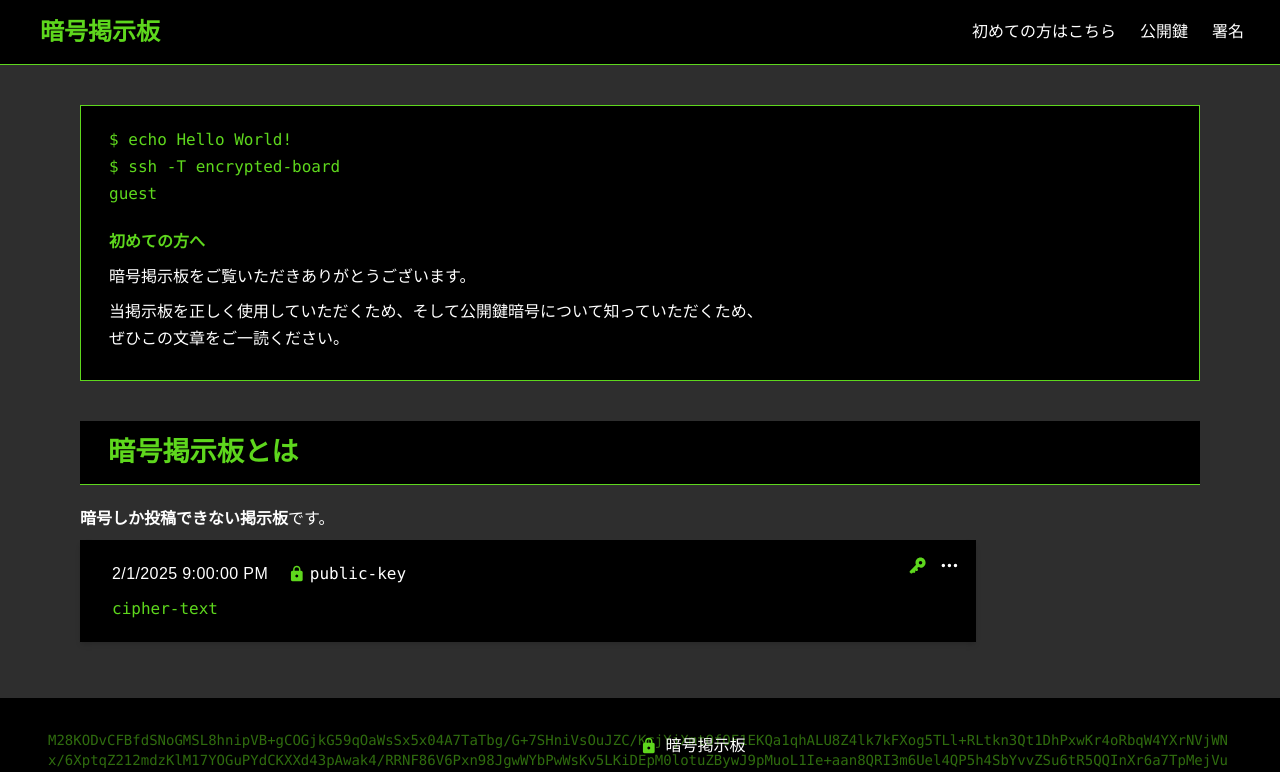
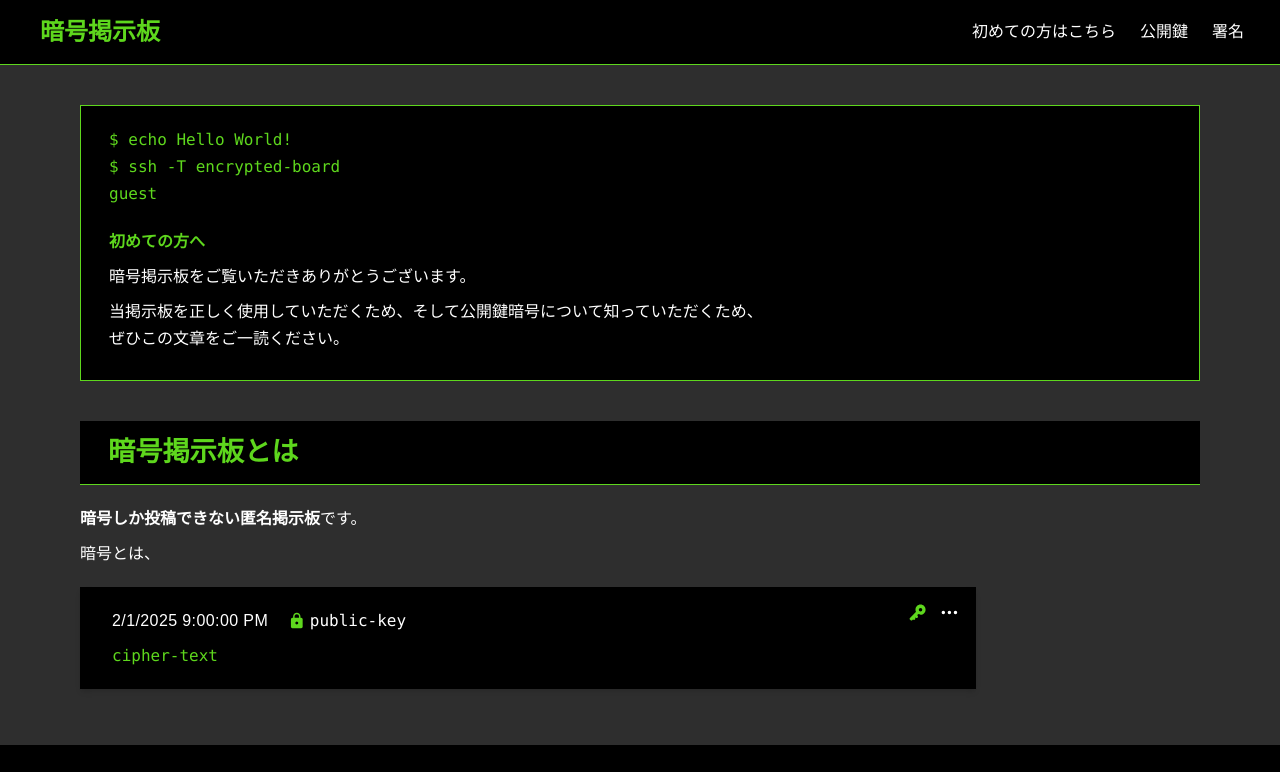
Before and after one commit to nanasi-1/encrypted-board, a Next.js app: page /about in a window 1280 px wide. Shown: the top 772 px of the page. Built offline with nearby package versions, Linux system fonts and the light colour scheme.

Commit message:
CSSを調整

```diff
--- a/src/app/about/(components)/sections/about-encrypted-board.tsx
+++ b/src/app/about/(components)/sections/about-encrypted-board.tsx
@@ -14,7 +14,12 @@ export default function AboutEncryptedBoard() {
   return (
     <section>
       <Header2>暗号掲示板とは</Header2>
-      <p><strong>暗号しか投稿できない掲示板</strong>です。</p>
+      <p>
+        <strong>暗号しか投稿できない匿名掲示板</strong>です。
+      </p>
+      <p className="mb-5">
+        暗号とは、
+      </p>
       <PostCard post={dummyPost} />
     </section>
   )
--- a/src/app/about/index.css
+++ b/src/app/about/index.css
@@ -1,7 +1,7 @@
 .about {
   line-height: 1.7;
 
-  p {
-    @apply mb-2;
+  p:not([class^="mb-"], [class^="my-"], [class^="m-"]) {
+    margin-bottom: 8px;
   }
 }
```
